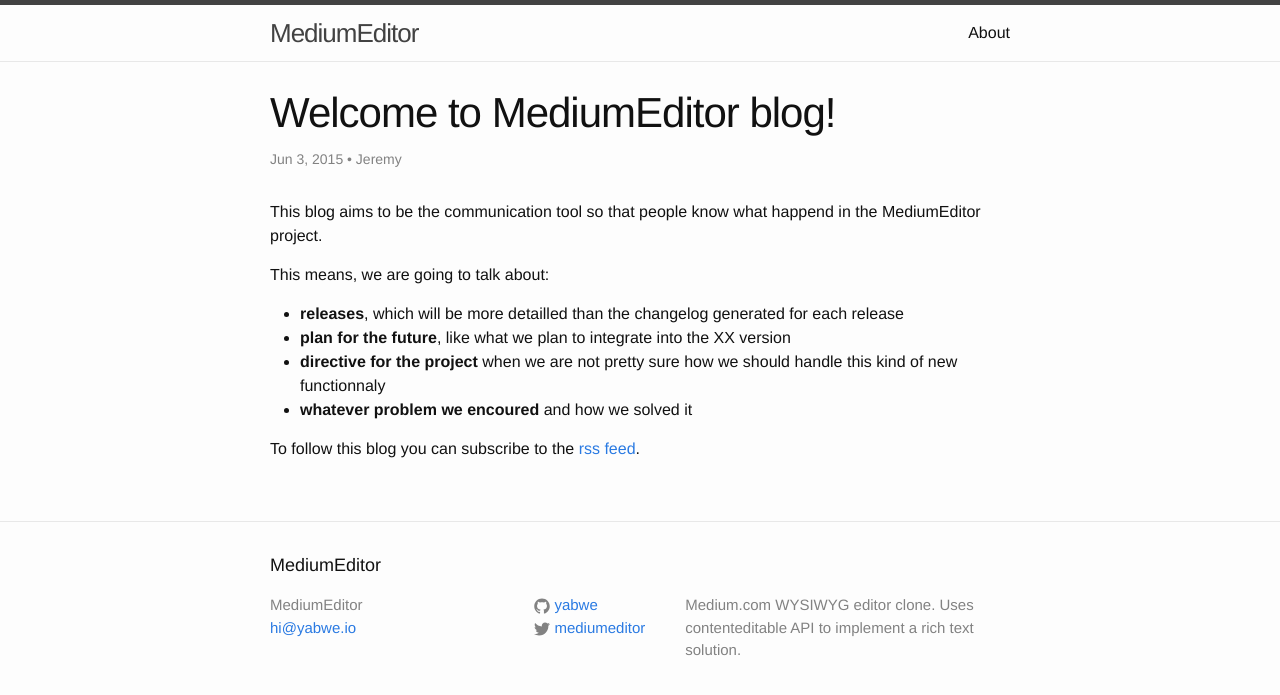
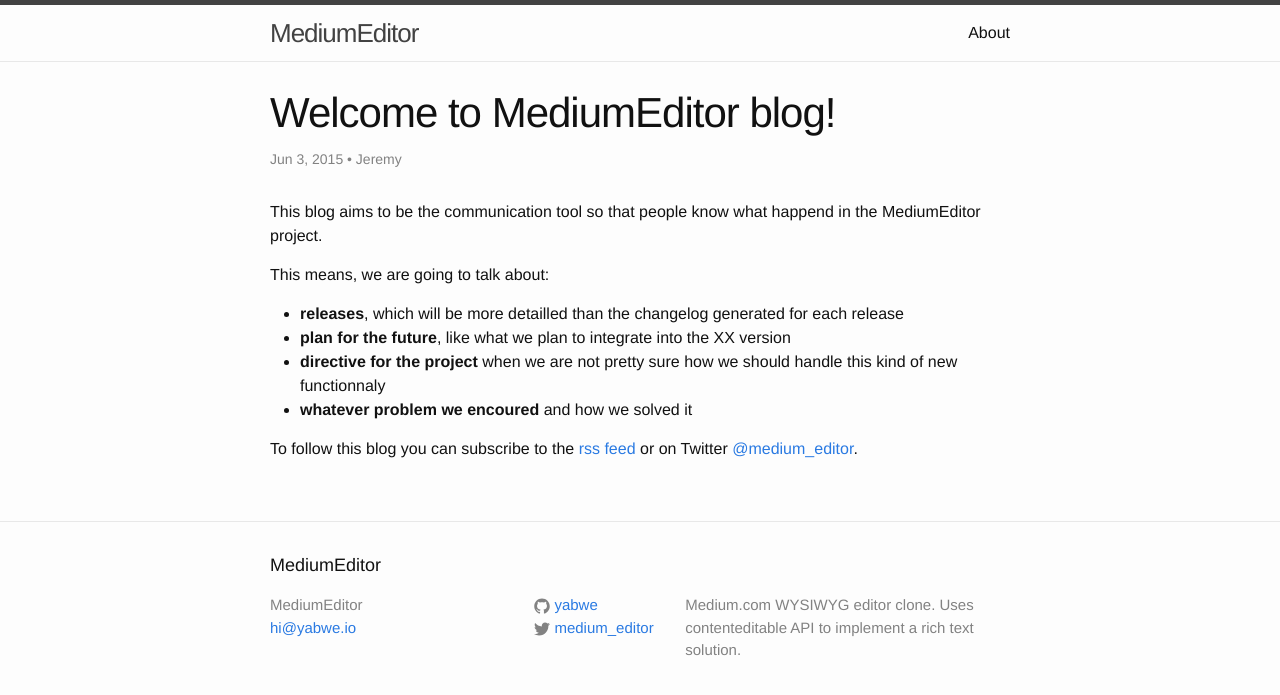
Before and after one commit to yabwe/yabwe.github.io, a Jekyll site: the page built from _posts/2015-06-03-welcome-to-medium-editor-blog.markdown, in a window 1280 px wide. Shown: the top 695 px of the page. Built offline with Jekyll 4.4.1, drawn with Linux system fonts in a browser that asks for light colours.

Commit message:
Add Twitter account

```diff
--- a/_config.yml
+++ b/_config.yml
@@ -6,7 +6,7 @@ description: > # this means to ignore newlines until "baseurl:"
   Medium.com WYSIWYG editor clone. Uses contenteditable API to implement a rich text solution.
 baseurl: "" # the subpath of your site, e.g. /blog/
 url: "http://yabwe.github.io" # the base hostname & protocol for your site
-twitter_username: mediumeditor
+twitter_username: medium_editor
 github_username: yabwe
 
 # Build settings
--- a/_posts/2015-06-03-welcome-to-medium-editor-blog.markdown
+++ b/_posts/2015-06-03-welcome-to-medium-editor-blog.markdown
@@ -14,4 +14,4 @@ This means, we are going to talk about:
  - **directive for the project** when we are not pretty sure how we should handle this kind of new functionnaly
  - **whatever problem we encoured** and how we solved it
 
-To follow this blog you can subscribe to the [rss feed](/feed.xml).
+To follow this blog you can subscribe to the [rss feed](/feed.xml) or on Twitter [@medium_editor](https://twitter.com/medium_editor).
```
Also changed, not shown: about.md (+1 -1 lines).
